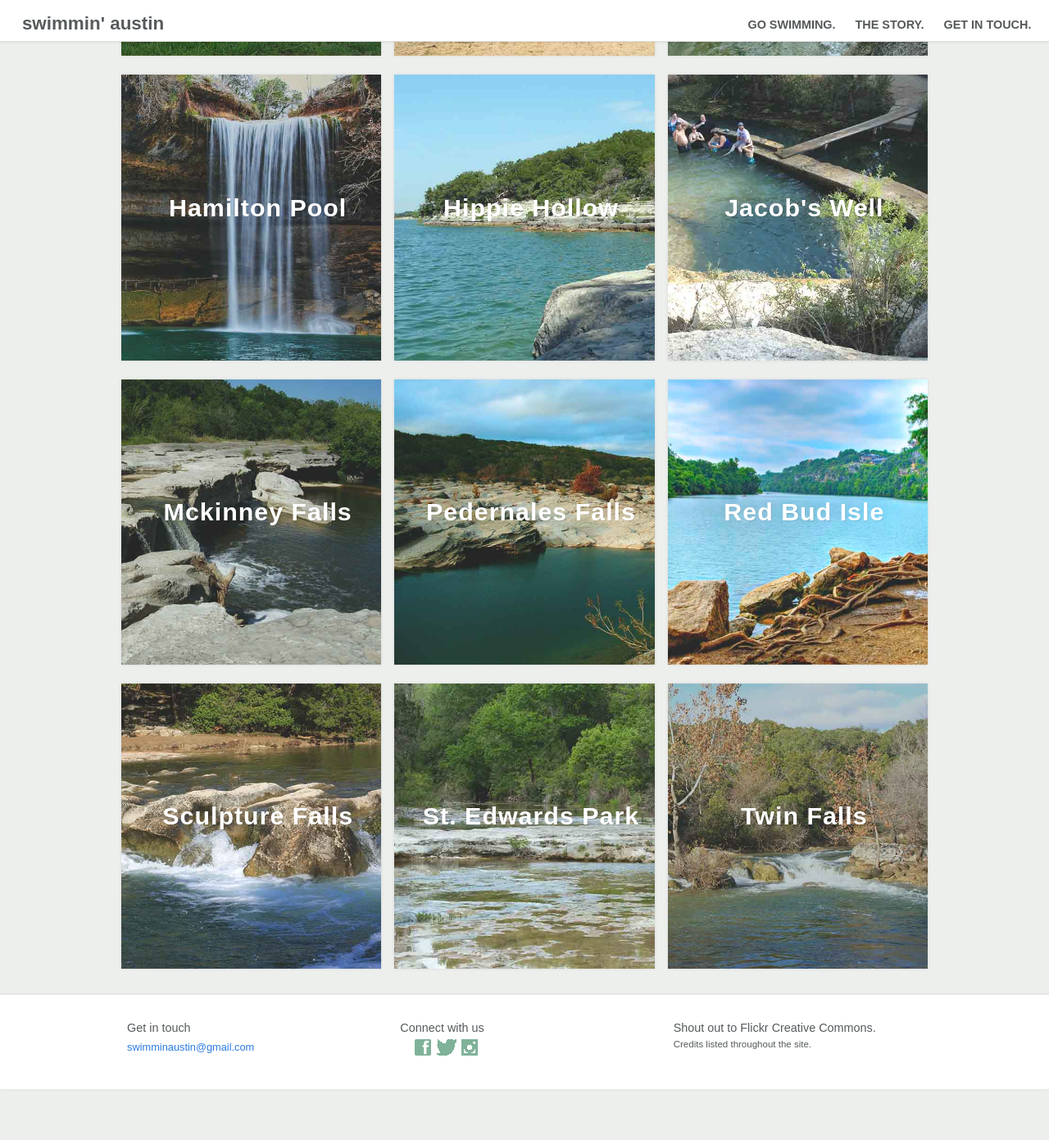
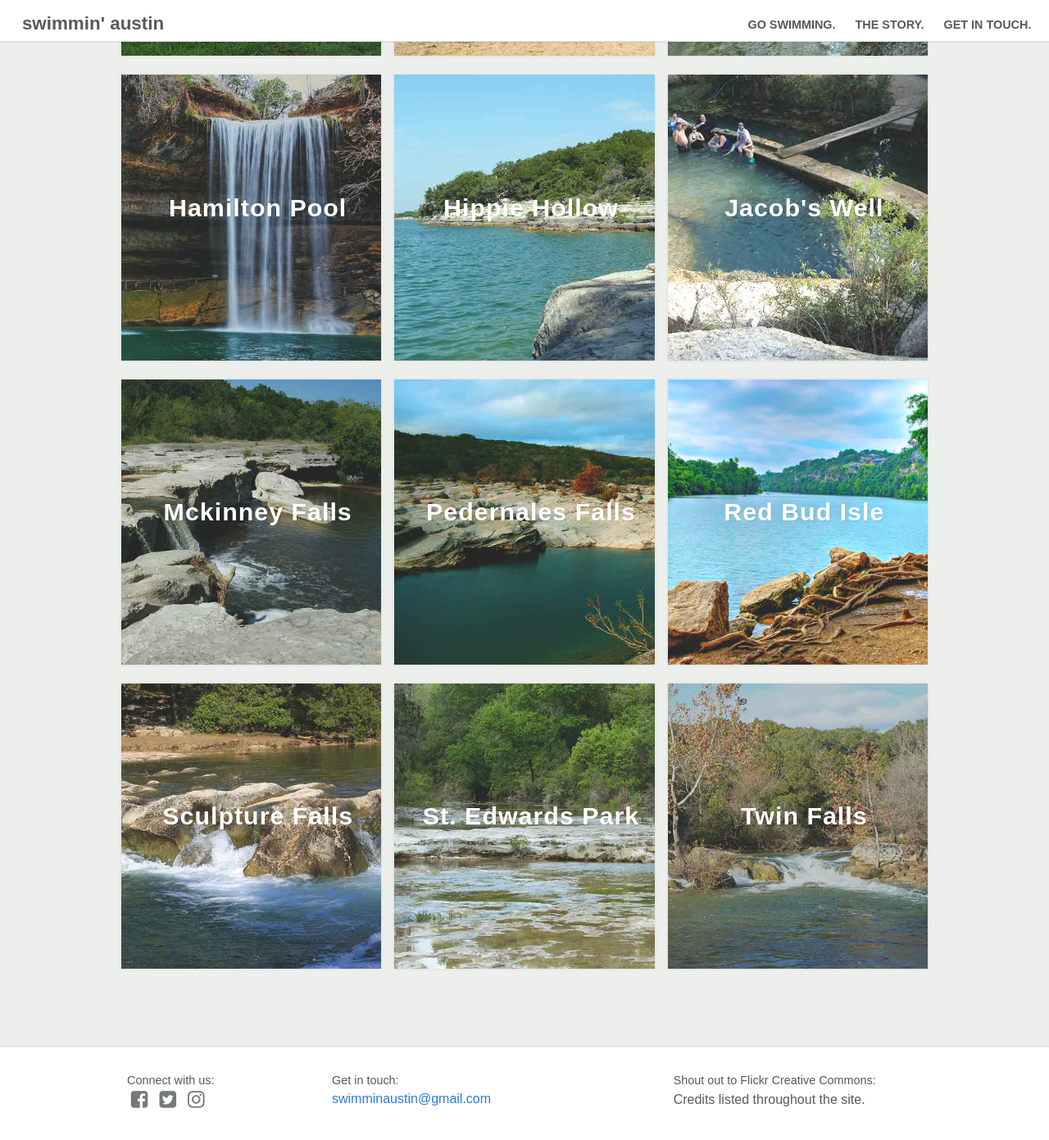
Before and after one commit to stephskaggs/swimnaustin, a Jekyll site: the page built from index.html, in a window 1280 px wide and 1400 px high, scrolled down 1780 px. Shown: the top 1391 px of the window at 82% size. Built offline with Jekyll 4.4.1, drawn with Linux system fonts in a browser that asks for light colours; nearby versions of some CDN libraries; some web fonts are replaced; before the commit the page ends 3109 px from its top, so only the background shows below that.

Commit message:
updated footer and social icons

```diff
--- a/_includes/footer.html
+++ b/_includes/footer.html
@@ -23,22 +23,24 @@
 
             <div class="row">
 
-                <div class="email columns small-12 large-4">
-                    <h5>Get in touch</h5>
+                <div class="social column small-12 large-3">
+                    <h5>Connect with us:</h5>
+                    <div class="social-links clearfix">
+                            <i class="fa fa-facebook-square"></i>
+                            <i class="fa fa-twitter-square"></i>
+                            <i class="fa fa-instagram"></i>
+                    </div>
+                </div>
+
+                <div class="email column small-12 large-3">
+                    <h5>Get in touch:</h5>
                     <a href="mailto:swimminaustin@gmail.com">swimminaustin@gmail.com</a>
                 </div>
 
-                <div class="social columns small-4">
-                    <h5>Connect with us</h5>
-                    <div class="social-links clearfix">
-                            <img src= "{{"/img/facebook.png" | prepend: site.baseurl }}" alt="">
-                            <img src= "{{"/img/twitter.png" | prepend: site.baseurl }}" alt="">
-                            <img src= "{{"/img/instagram.png" | prepend: site.baseurl }}" alt="">
-                    </div>
-                </div>
 
-                <div class="flickr columns small-12 large-4">
-                    <h5> Shout out to Flickr Creative Commons.<h5>
+
+                <div class="flickr column small-12 large-4">
+                    <h5> Shout out to Flickr Creative Commons:<h5>
                     <p> Credits listed throughout the site.</p>
                 </div>
 
--- a/_includes/head.html
+++ b/_includes/head.html
@@ -11,9 +11,8 @@
     <link rel="stylesheet" href="{{ "/css/foundation.min.css" | prepend: site.baseurl }}">
     <link rel="stylesheet" href="{{ "/css/main.css" | prepend: site.baseurl }}">
     <link rel="stylesheet" href="css/slides.css">
-
-
     <link rel="canonical" href="{{ page.url | replace:'index.html','' | prepend: site.baseurl | prepend: site.url }}">
+    <link href="//maxcdn.bootstrapcdn.com/font-awesome/4.2.0/css/font-awesome.min.css" rel="stylesheet">
 
     <script src="http://ajax.googleapis.com/ajax/libs/jquery/2.1.0/jquery.min.js"></script>
     <script type="text/javascript" src="js/jquery.sticky.js"></script>
--- a/_sass/_layout.scss
+++ b/_sass/_layout.scss
@@ -138,6 +138,7 @@
     // border: black solid;
 
 
+
     h5 {
         margin-bottom: .1em;
         font-size: .9em;
@@ -147,27 +148,31 @@
 
     .social {
         align: center;
-        }
 
         .social-links  {
         opacity: 0.8;
         align: center;
         padding-right: 1.5em;
-        padding-left: 1em;
-        // border: black solid;
+        // padding-left: 1em;
+
+            i {
+                font-size: 1.5em;
+                padding-left: .2em;
+                padding-right: .2em;
+            }
     }
 
     p {
         font-size: .8em;
     }
 
-    .column {
-        border: black solid;
-    }
 
     a {
       font-size: .8em;
     }
+
+}
+
 }
 
 // .footer-heading {
@@ -326,6 +331,10 @@
 //     overflow: hidden;
 // }
 
+.home-body {
+    width: 100%;
+}
+
 .hole-intro {
     text-align: center;
     font-weight: 400;
@@ -363,14 +372,10 @@
 
 }
 
-// .swim-holes-container {
-//     border: solid blue;
-//     width: 100%;
-//     margin-left: 0;
-//     margin-right: 0;
-//     max-width: initial;
-//     position: center;
-// }
+.swim-holes-container {
+    margin-bottom: 4em;
+
+}
 
 .all-swim-holes {
     padding: .5em;
--- a/index.html
+++ b/index.html
@@ -1,7 +1,7 @@
 ---
 layout: default
 ---
-
+<div class="home-body">
 <div class="hero">
 
         <div class="headline">
@@ -40,6 +40,8 @@ layout: default
 
     </div>
   </section>
+
+  </div>
 
 </div>
 
```
